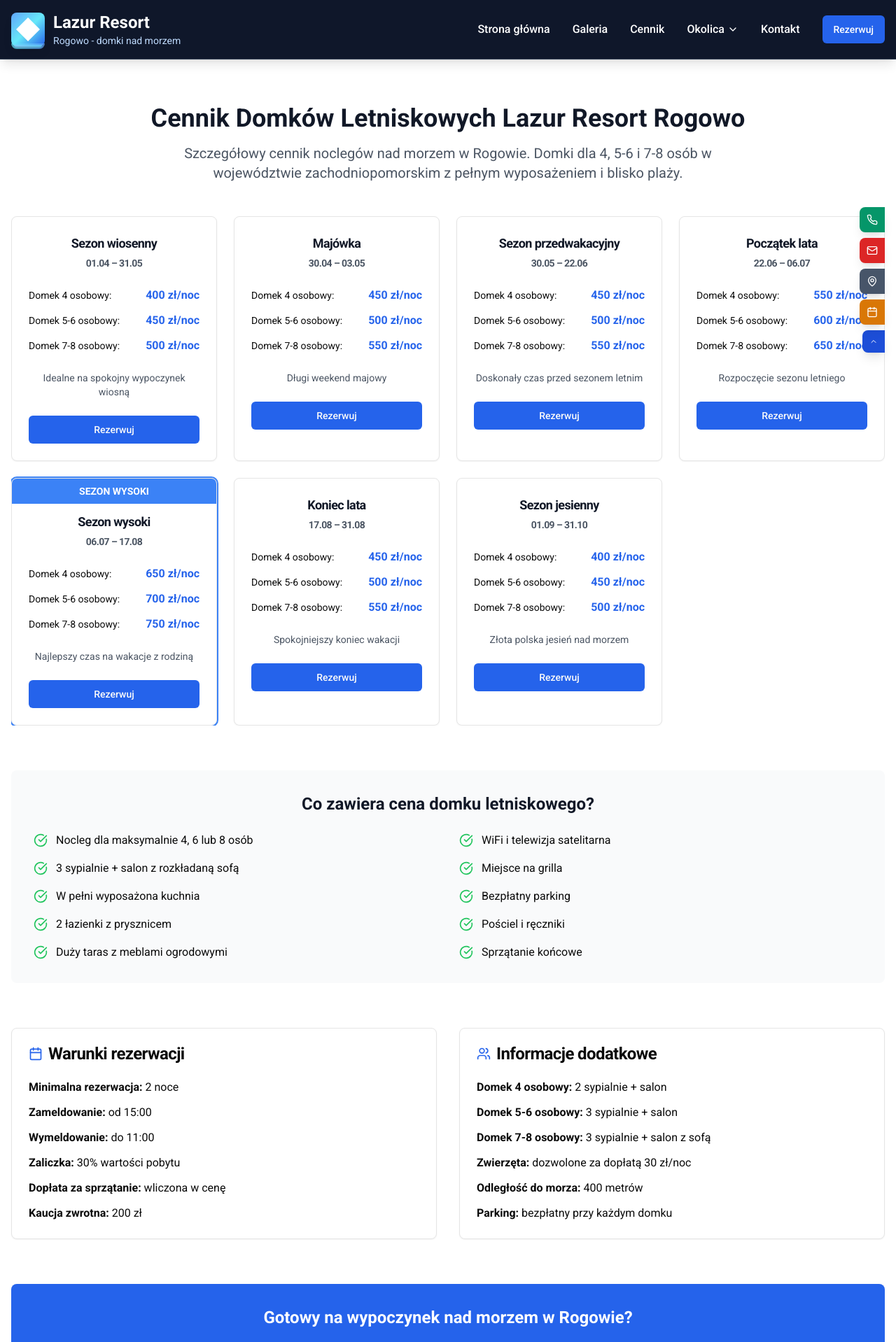
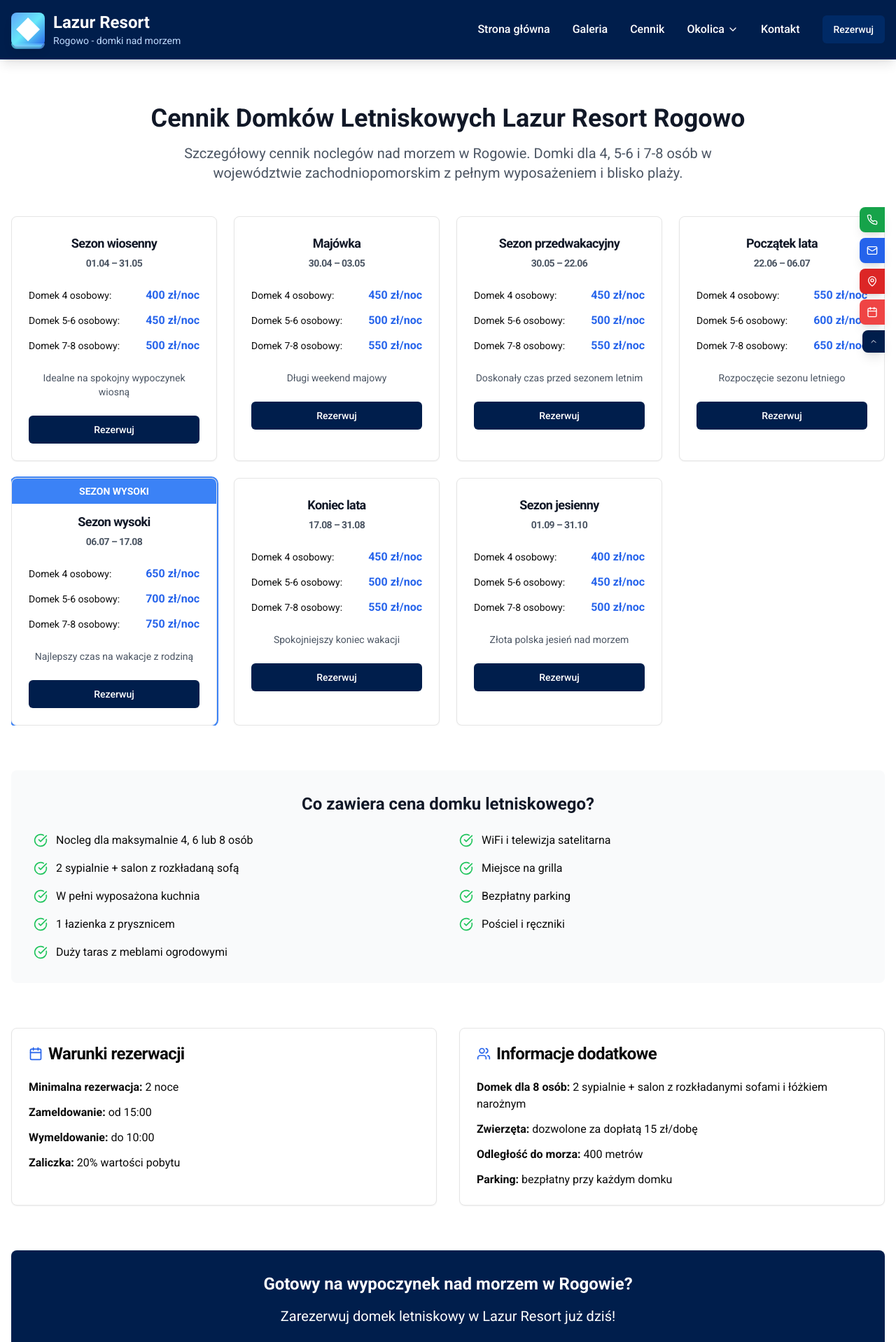
Before and after one commit to PLShadoV/lazur, a Next.js app: page /cennik in a window 1280 px wide. Shown: the top 1918 px of the page at 70% size. Built offline with nearby package versions, Linux system fonts and the light colour scheme.

Commit message:
refactor: apply consistent color scheme across the site
Restore icon colors for floating menu and update email link; apply uniform dark color scheme for header, buttons, and CTA sections.

Co-authored-by: null <37916954+PLShadoV@users.noreply.github.com>

```diff
--- a/app/cennik/page.tsx
+++ b/app/cennik/page.tsx
@@ -108,7 +108,7 @@ export default function Cennik() {
                     </div>
                     <p className="text-gray-600 text-sm mb-6">{period.description}</p>
                     <Link href="/rezerwacja">
-                      <Button className="w-full bg-blue-600 hover:bg-blue-700">Rezerwuj</Button>
+                      <Button className="w-full bg-[#001e4c] hover:bg-[#002a66] text-white">Rezerwuj</Button>
                     </Link>
                   </CardContent>
                 </Card>
@@ -127,7 +127,7 @@ export default function Cennik() {
               </div>
               <div className="flex items-center">
                 <CheckCircle className="w-5 h-5 text-green-500 mr-3" />
-                <span>3 sypialnie + salon z rozkładaną sofą</span>
+                <span>2 sypialnie + salon z rozkładaną sofą</span>
               </div>
               <div className="flex items-center">
                 <CheckCircle className="w-5 h-5 text-green-500 mr-3" />
@@ -135,7 +135,7 @@ export default function Cennik() {
               </div>
               <div className="flex items-center">
                 <CheckCircle className="w-5 h-5 text-green-500 mr-3" />
-                <span>2 łazienki z prysznicem</span>
+                <span>1 łazienka z prysznicem</span>
               </div>
               <div className="flex items-center">
                 <CheckCircle className="w-5 h-5 text-green-500 mr-3" />
@@ -159,10 +159,6 @@ export default function Cennik() {
                 <CheckCircle className="w-5 h-5 text-green-500 mr-3" />
                 <span>Pościel i ręczniki</span>
               </div>
-              <div className="flex items-center">
-                <CheckCircle className="w-5 h-5 text-green-500 mr-3" />
-                <span>Sprzątanie końcowe</span>
-              </div>
             </div>
           </div>
         </div>
@@ -183,16 +179,10 @@ export default function Cennik() {
                 <strong>Zameldowanie:</strong> od 15:00
               </p>
               <p>
-                <strong>Wymeldowanie:</strong> do 11:00
+                <strong>Wymeldowanie:</strong> do 10:00
               </p>
               <p>
-                <strong>Zaliczka:</strong> 30% wartości pobytu
-              </p>
-              <p>
-                <strong>Dopłata za sprzątanie:</strong> wliczona w cenę
-              </p>
-              <p>
-                <strong>Kaucja zwrotna:</strong> 200 zł
+                <strong>Zaliczka:</strong> 20% wartości pobytu
               </p>
             </CardContent>
           </Card>
@@ -206,16 +196,10 @@ export default function Cennik() {
             </CardHeader>
             <CardContent className="space-y-3">
               <p>
-                <strong>Domek 4 osobowy:</strong> 2 sypialnie + salon
+                <strong>Domek dla 8 osób:</strong> 2 sypialnie + salon z rozkładanymi sofami i łóżkiem narożnym
               </p>
               <p>
-                <strong>Domek 5-6 osobowy:</strong> 3 sypialnie + salon
-              </p>
-              <p>
-                <strong>Domek 7-8 osobowy:</strong> 3 sypialnie + salon z sofą
-              </p>
-              <p>
-                <strong>Zwierzęta:</strong> dozwolone za dopłatą 30 zł/noc
+                <strong>Zwierzęta:</strong> dozwolone za dopłatą 15 zł/dobę
               </p>
               <p>
                 <strong>Odległość do morza:</strong> 400 metrów
@@ -227,11 +211,11 @@ export default function Cennik() {
           </Card>
         </div>
 
-        <div className="mt-16 text-center bg-blue-600 text-white rounded-lg p-8">
+        <div className="mt-16 text-center bg-[#001e4c] text-white rounded-lg p-8">
           <h2 className="text-2xl font-bold mb-4">Gotowy na wypoczynek nad morzem w Rogowie?</h2>
           <p className="text-xl mb-6">Zarezerwuj domek letniskowy w Lazur Resort już dziś!</p>
           <Link href="/rezerwacja">
-            <Button size="lg" className="bg-white text-blue-600 hover:bg-blue-50">
+            <Button size="lg" className="bg-[#002a66] hover:bg-[#003d99] text-white">
               Sprawdź dostępność i rezerwuj
             </Button>
           </Link>
--- a/app/kontakt/page.tsx
+++ b/app/kontakt/page.tsx
@@ -143,7 +143,9 @@ export default function Kontakt() {
                   <Textarea placeholder="Dodatkowe informacje, pytania o domki letniskowe nad morzem..." rows={4} />
                 </div>
 
-                <Button className="w-full bg-blue-600 hover:bg-blue-700">Wyślij zapytanie o rezerwację</Button>
+                <Button className="w-full bg-[#001e4c] hover:bg-[#002a66] text-white">
+                  Wyślij zapytanie o rezerwację
+                </Button>
 
                 <p className="text-xs text-gray-500 text-center">* Pola wymagane. Odpowiemy w ciągu 24 godzin.</p>
               </form>
--- a/app/page.tsx
+++ b/app/page.tsx
@@ -17,7 +17,7 @@ export default function LazurResort() {
       <section className="relative h-[600px] bg-gradient-to-br from-slate-800 via-blue-800 to-cyan-700">
         <div className="absolute inset-0 bg-black/50"></div>
         <Image
-          src="https://lazurrogowo.pl/wp/wp-content/uploads/2025/08/dji_fly_20250718_105210_175_1752828774533_photo_optimized.jpg"
+          src="https://lazurrogowo.pl/wp/wp-content/uploads/2025/08/dji_fly_20250718_105210_175_1752828774533_photo_optimized-photoaidcom-darken-photoaidcom-darken-scaled.jpg"
           alt="Lazur Resort Rogowo - domki letniskowe nad morzem"
           fill
           className="object-cover"
@@ -33,7 +33,7 @@ export default function LazurResort() {
             </p>
             <div className="flex flex-col sm:flex-row gap-4">
               <Link href="/rezerwacja">
-                <Button size="lg" className="bg-slate-900 hover:bg-slate-800 text-white">
+                <Button size="lg" className="bg-[#001e4c] hover:bg-[#002a66] text-white">
                   Rezerwuj domek
                 </Button>
               </Link>
@@ -135,14 +135,14 @@ export default function LazurResort() {
                 <div className="grid md:grid-cols-2 gap-4 mb-6">
                   <div className="space-y-2">
                     <div className="flex items-center text-sm text-szafir-700">
-                      <CheckCircle className="w-4 h-4 mr-2 text-emerald-600" />3 sypialnie + salon z rozkładaną sofą
+                      <CheckCircle className="w-4 h-4 mr-2 text-emerald-600" />2 sypialnie + salon z rozkładaną sofą
                     </div>
                     <div className="flex items-center text-sm text-szafir-700">
                       <CheckCircle className="w-4 h-4 mr-2 text-emerald-600" />
                       Kuchnia z pełnym wyposażeniem
                     </div>
                     <div className="flex items-center text-sm text-szafir-700">
-                      <CheckCircle className="w-4 h-4 mr-2 text-emerald-600" />2 łazienki z prysznicem
+                      <CheckCircle className="w-4 h-4 mr-2 text-emerald-600" />1 łazienka z prysznicem
                     </div>
                     <div className="flex items-center text-sm text-szafir-700">
                       <CheckCircle className="w-4 h-4 mr-2 text-emerald-600" />
@@ -175,7 +175,7 @@ export default function LazurResort() {
                     <p className="text-szafir-600">Ceny sezonowe</p>
                   </div>
                   <Link href="/rezerwacja">
-                    <Button className="bg-rusinowy-600 hover:bg-rusinowy-700 text-perla-50">Rezerwuj domek</Button>
+                    <Button className="bg-[#001e4c] hover:bg-[#002a66] text-white">Rezerwuj domek</Button>
                   </Link>
                 </div>
               </CardContent>
@@ -226,7 +226,7 @@ export default function LazurResort() {
                   </li>
                 </ul>
                 <Link href="/okolica/noclegi-z-psem">
-                  <Button className="bg-rusinowy-600 hover:bg-rusinowy-700 text-perla-50">
+                  <Button className="bg-[#001e4c] hover:bg-[#002a66] text-white">
                     Dowiedz się więcej o noclegach z psem
                   </Button>
                 </Link>
@@ -271,7 +271,7 @@ export default function LazurResort() {
                   </li>
                 </ul>
                 <Link href="/okolica/sciezki-rowerowe">
-                  <Button className="bg-szafir-600 hover:bg-szafir-700 text-perla-50">Odkryj trasy rowerowe</Button>
+                  <Button className="bg-[#001e4c] hover:bg-[#002a66] text-white">Odkryj trasy rowerowe</Button>
                 </Link>
               </div>
             </div>
--- a/app/rezerwacja/RezerwacjaClient.tsx
+++ b/app/rezerwacja/RezerwacjaClient.tsx
@@ -200,7 +200,7 @@ export default function RezerwacjaClient() {
                       </label>
                       <label className="flex items-center">
                         <input type="radio" name="pet" value="tak" className="mr-2 text-szafir-600" />
-                        Tak (+15 zł/noc)
+                        Tak (+15 zł/dobę)
                       </label>
                     </div>
                   </div>
@@ -262,7 +262,7 @@ export default function RezerwacjaClient() {
                     </div>
                   </div>
 
-                  <Button className="w-full bg-rusinowy-600 hover:bg-rusinowy-700 text-perla-50 text-lg py-3">
+                  <Button className="w-full bg-[#001e4c] hover:bg-[#002a66] text-white text-lg py-3">
                     Wyślij zapytanie o rezerwację
                   </Button>
                 </form>
@@ -291,7 +291,7 @@ export default function RezerwacjaClient() {
                     <span className="text-sm text-szafir-600">2 sypialnie + salon</span>
                   </div>
                   <div className="bg-blue-50 p-3 rounded-lg">
-                    <h4 className="font-semibold text-blue-900 mb-2">Ceny według liczby osób:</h4>
+                    <h4 className="font-semibold text-blue-900 mb-2">Ceny dla domku (max 8 osób):</h4>
                     <div className="space-y-1 text-sm">
                       <div className="flex justify-between">
                         <span className="text-blue-700">Do 4 osób:</span>
@@ -346,7 +346,7 @@ export default function RezerwacjaClient() {
           </div>
         </div>
 
-        <div className="mt-16 bg-szafir-700 text-perla-50 rounded-lg p-8 text-center">
+        <div className="mt-16 bg-[#001e4c] text-perla-50 rounded-lg p-8 text-center">
           <h2 className="text-2xl font-bold mb-4">Dlaczego rezerwować domki w Lazur Resort Rogowo?</h2>
           <div className="grid md:grid-cols-3 gap-6 mt-8">
             <div>
--- a/components/floating-menu.tsx
+++ b/components/floating-menu.tsx
@@ -19,28 +19,28 @@ export default function FloatingMenu() {
       icon: Phone,
       label: "Telefon",
       href: "tel:+48502939725",
-      color: "bg-emerald-600 hover:bg-emerald-700",
+      color: "bg-green-600 hover:bg-green-700",
       text: "+48 502 939 725",
     },
     {
       icon: Mail,
       label: "Email",
-      href: "mailto:lazurresort@op.pl",
-      color: "bg-rusinowy-600 hover:bg-rusinowy-700",
-      text: "lazurresort@op.pl",
+      href: "/kontakt",
+      color: "bg-blue-600 hover:bg-blue-700",
+      text: "Kontakt",
     },
     {
       icon: MapPin,
       label: "Mapa Google",
       href: "https://maps.google.com/?q=Lazur+Resort+Rogowo",
-      color: "bg-slate-600 hover:bg-slate-700",
+      color: "bg-red-600 hover:bg-red-700",
       text: "Lokalizacja",
     },
     {
       icon: Calendar,
       label: "Rezerwacja",
       href: "/rezerwacja",
-      color: "bg-amber-600 hover:bg-amber-700",
+      color: "bg-red-500 hover:bg-red-600",
       text: "Rezerwuj online",
     },
   ]
@@ -55,27 +55,28 @@ export default function FloatingMenu() {
           }`}
         >
           {menuItems.map((item, index) => (
+            <div key={index} className="relative group">
               <a
-              key={index}
                 href={item.href}
                 target={item.href.startsWith("http") ? "_blank" : undefined}
                 rel={item.href.startsWith("http") ? "noopener noreferrer" : undefined}
-              className={`${item.color} text-white p-2.5 rounded-l-lg shadow-lg hover:shadow-xl transition-all duration-200 group relative`}
+                className={`${item.color} text-white p-2.5 rounded-l-lg shadow-lg hover:shadow-xl transition-all duration-200 block w-fit`}
                 title={item.label}
               >
                 <item.icon className="w-4 h-4" />
-              <span className="absolute right-full mr-3 top-1/2 transform -translate-y-1/2 bg-gray-900 text-white px-3 py-2 rounded text-sm opacity-0 group-hover:opacity-100 transition-opacity whitespace-nowrap z-10">
+              </a>
+              <span className="absolute right-full mr-3 top-1/2 transform -translate-y-1/2 bg-gray-900 text-white px-3 py-2 rounded text-sm opacity-0 group-hover:opacity-100 transition-opacity whitespace-nowrap z-10 pointer-events-none">
                 <div className="font-semibold">{item.label}</div>
                 <div className="text-xs text-gray-300">{item.text}</div>
               </span>
-            </a>
+            </div>
           ))}
         </div>
 
         {/* Toggle Button */}
         <button
           onClick={handleToggle}
-          className="bg-szafir-700 hover:bg-szafir-800 text-white p-2.5 rounded-l-lg shadow-lg transition-colors"
+          className="bg-[#001e4c] hover:bg-[#002a66] text-white p-2.5 rounded-l-lg shadow-lg transition-colors w-fit"
           type="button"
         >
           {isOpen ? <ChevronUp className="w-3 h-3" /> : <ChevronDown className="w-3 h-3" />}
--- a/components/header.tsx
+++ b/components/header.tsx
@@ -10,7 +10,7 @@ export default function Header() {
   const [isOkolicaOpen, setIsOkolicaOpen] = useState(false)
 
   return (
-    <header className="bg-slate-900 shadow-lg border-b border-slate-700 sticky top-0 z-50">
+    <header className="bg-[#001e4c] shadow-lg border-b border-[#002a66] sticky top-0 z-50">
       <div className="container mx-auto px-4 py-4">
         <div className="flex items-center justify-between">
           <Link href="/" className="flex items-center space-x-3">
@@ -95,7 +95,7 @@ export default function Header() {
               Kontakt
             </Link>
             <Link href="/rezerwacja">
-              <Button className="bg-blue-600 hover:bg-blue-700 text-white">Rezerwuj</Button>
+              <Button className="bg-[#002a66] hover:bg-[#003d99] text-white">Rezerwuj</Button>
             </Link>
           </nav>
 
@@ -107,7 +107,7 @@ export default function Header() {
 
         {/* Mobile Navigation */}
         {isMenuOpen && (
-          <nav className="lg:hidden mt-4 pb-4 border-t border-slate-700 pt-4">
+          <nav className="lg:hidden mt-4 pb-4 border-t border-[#002a66] pt-4">
             <div className="flex flex-col space-y-4">
               <Link href="/" className="text-white hover:text-blue-300 transition-colors font-medium text-lg">
                 Strona główna
@@ -172,7 +172,7 @@ export default function Header() {
                 Kontakt
               </Link>
               <Link href="/rezerwacja">
-                <Button className="bg-blue-600 hover:bg-blue-700 text-white w-full text-lg py-3">Rezerwuj</Button>
+                <Button className="bg-[#002a66] hover:bg-[#003d99] text-white w-full text-lg py-3">Rezerwuj</Button>
               </Link>
             </div>
           </nav>
```
Lines whose indentation alone changed are shown as unchanged.
